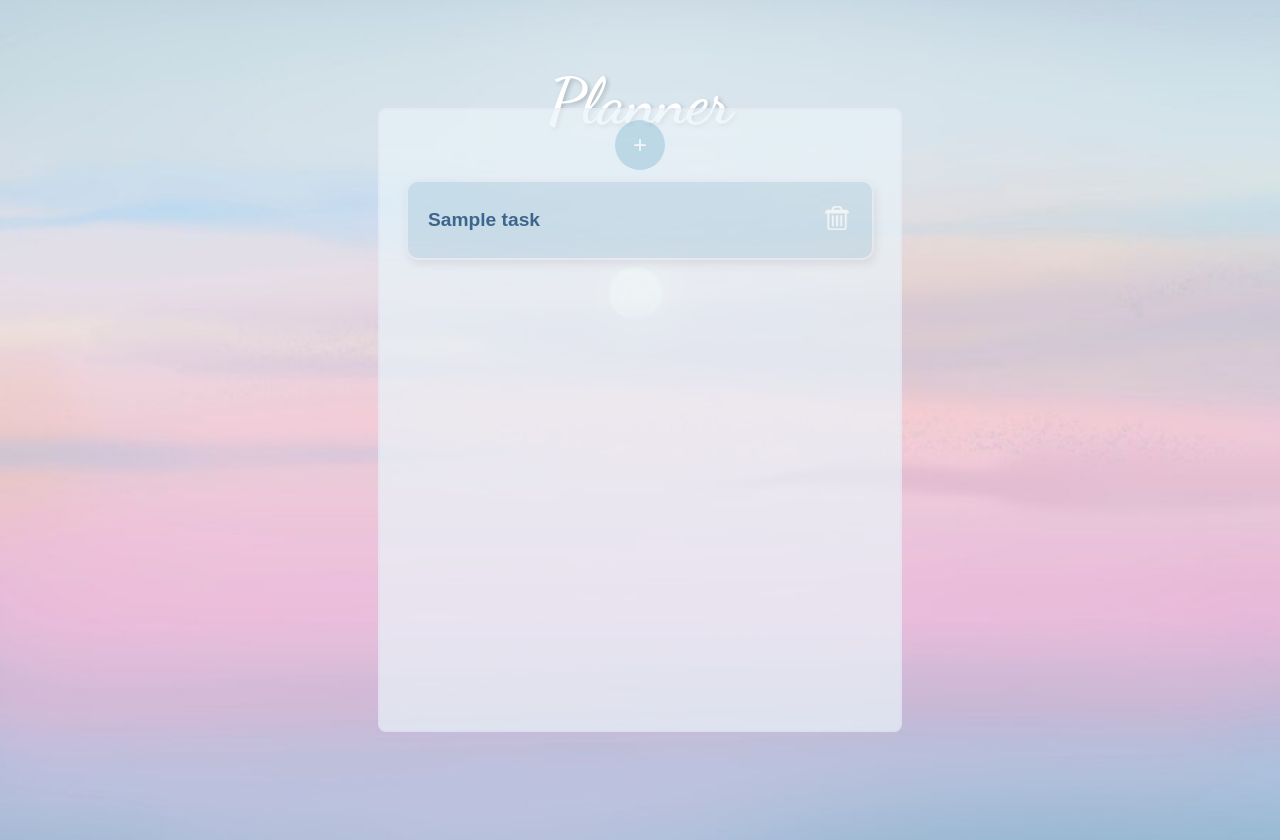
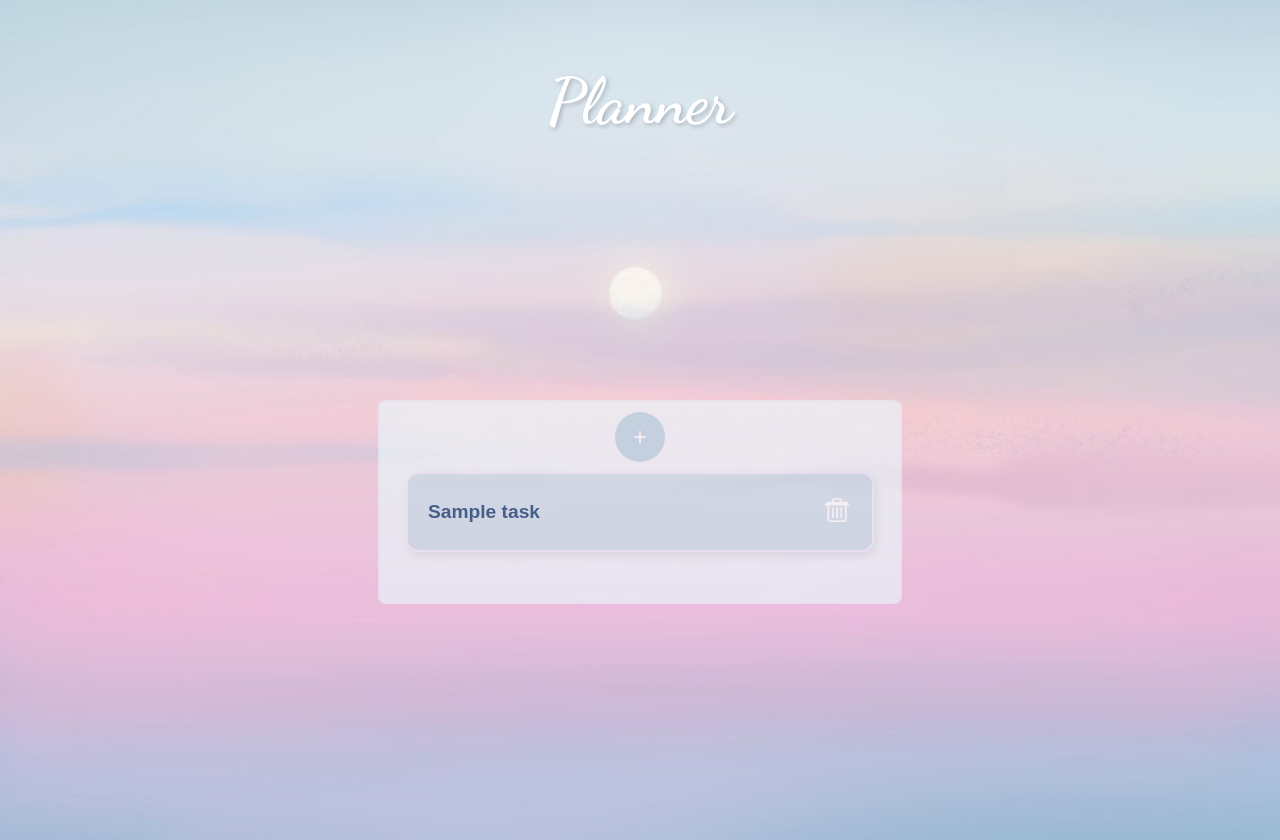
Before and after one commit to pusilvija/planner, a Django app: page / in a window 1280 px wide. Run offline with Django 4.2, Linux system fonts and the light colour scheme; tables that the repository leaves empty hold one stand-in row (values such as "Sample post").

Commit message:
feat: added container which expands downward with more tasks

```diff
--- a/planner/task_manager/static/task_manager/css/home.css
+++ b/planner/task_manager/static/task_manager/css/home.css
@@ -2,18 +2,22 @@
 
 .task-container {
     width: 500px;
-    height: 600px;
     background-color: #e9f4f9;
     opacity: 0.7;
     border: 2px solid #e9ecf9;
     border-radius: 8px;
     padding: 10px;
-    position: relative;
+    position: absolute;
+    top: 250px;
+    left: 50%;
+    transform: translateX(-50%);
+    min-height: 100px;
     overflow-y: hidden;
     display: flex;
     flex-direction: column;
     justify-content: flex-start;
     align-items: center;
+    margin-top: 150px;
 }
 
 /* Task Styles */
--- a/planner/task_manager/static/task_manager/js/planner.js
+++ b/planner/task_manager/static/task_manager/js/planner.js
@@ -35,6 +35,14 @@ class TaskManager {
         this.tasks.forEach((task, index) => {
             task.style.top = `${index * this.dragZoneHeight + this.spaceBetweenTasks}px`;
         });
+
+        // Adjust the container's height dynamically, but do NOT change its top position
+        let totalHeight = this.tasks.length * (this.taskHeight + this.spaceBetweenTasks) + this.taskHeight;
+
+        this.taskContainer.style.height = `${totalHeight}px`; // Allows natural expansion
+
+        // Ensure the page itself grows so it can scroll properly
+        document.body.style.minHeight = `${totalHeight + 500}px`; // Adjust for extra spacing
     }
 
     initializeTaskDragging(task) {
```
